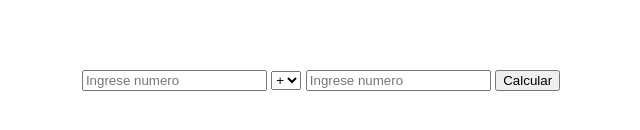
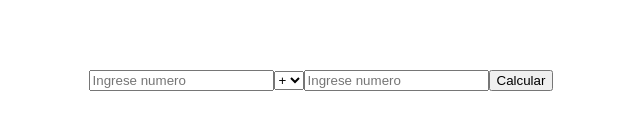
Before and after one commit to RdrigoFH/Lab8Pweb1, a plain HTML site: page index.html in a window 1280 px wide. Shown: the part 320-450 px from the top of the page, 319-959 px from the left. Drawn offline with Linux system fonts and the light colour scheme.

Commit message:
Se agregego formato para el los forms

```diff
--- a/styles.css
+++ b/styles.css
@@ -5,5 +5,9 @@ body {
     align-items: center;
     height: 100vh;
     margin: 0;
-
+    }
+form {
+    display: flex;
+    flex-direction: row;
+    align-items: center;
 }
```
